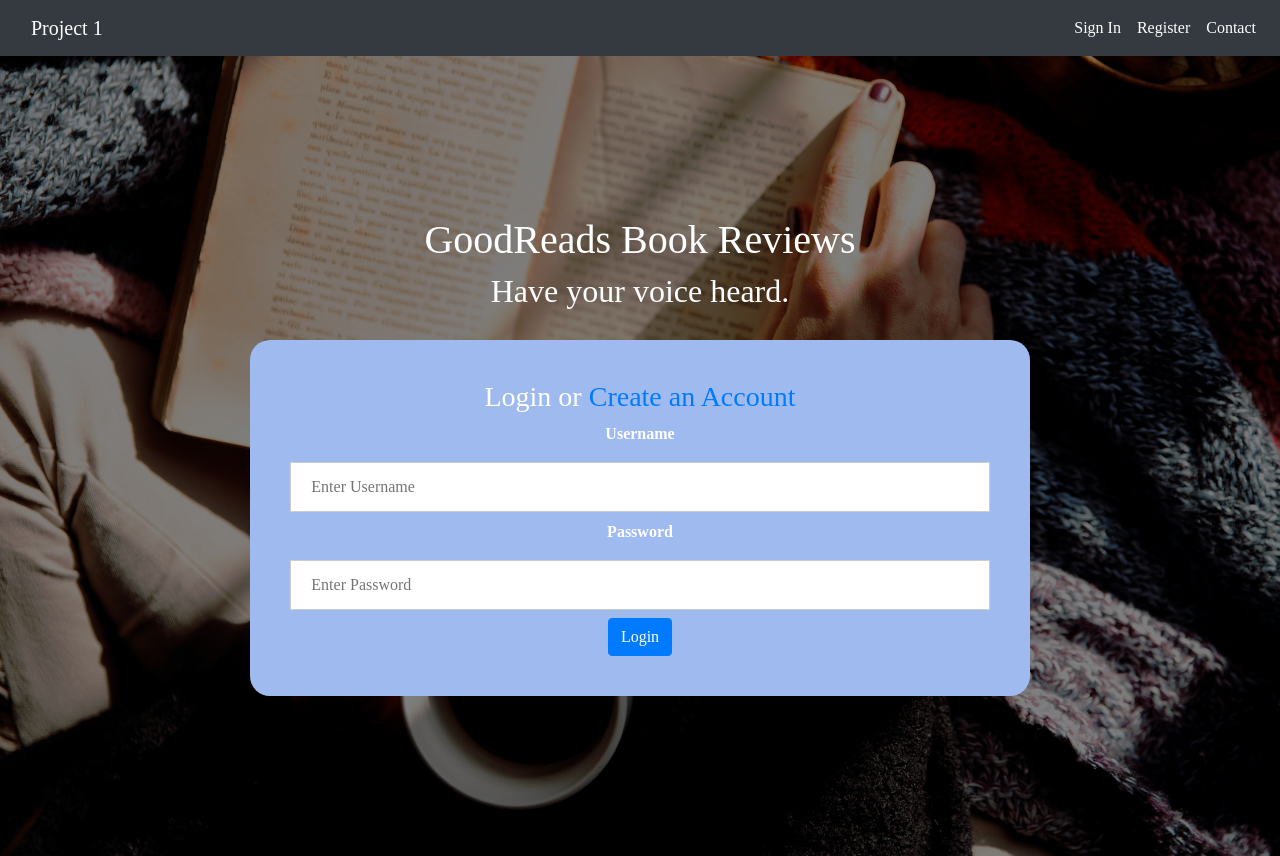
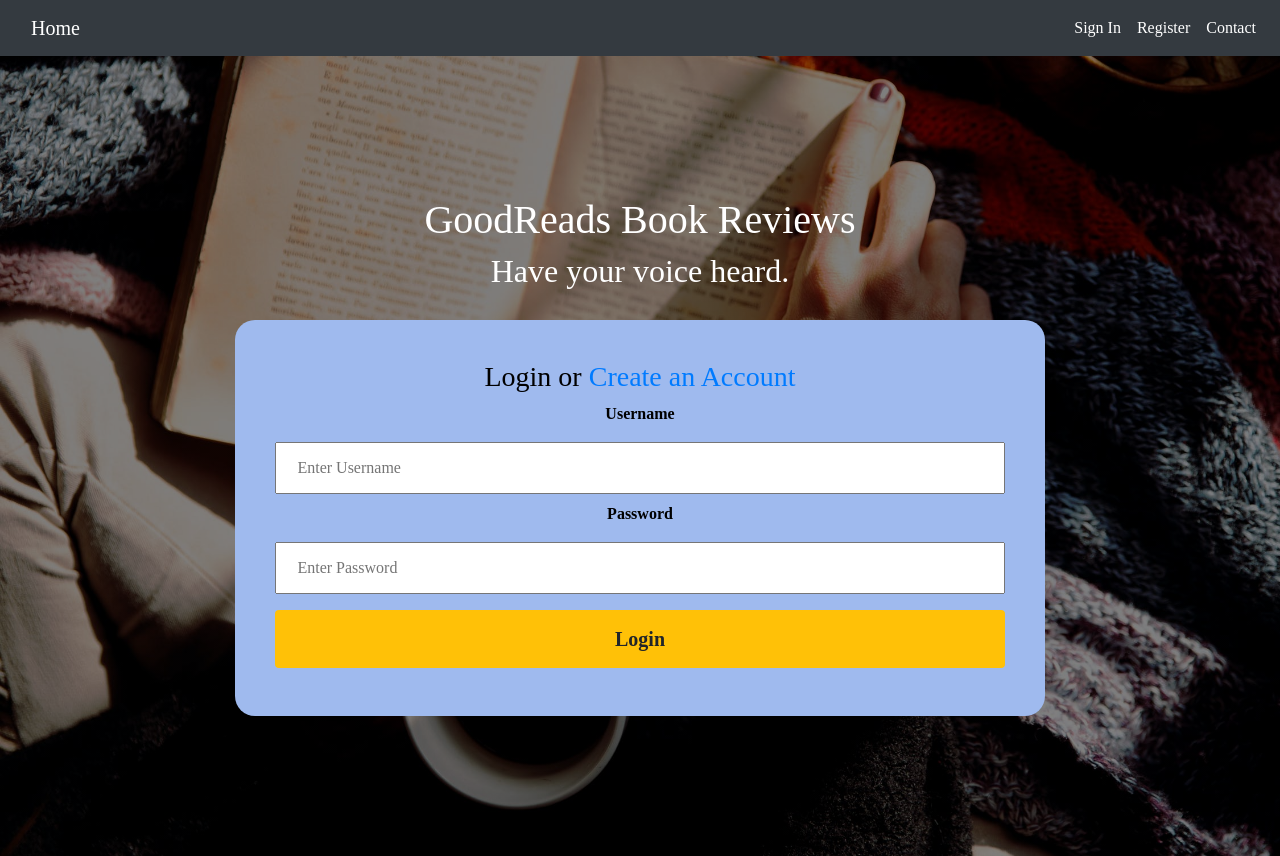
Before and after one commit to auschanh/Book-Reviews, a Flask app: page / in a window 1280 px wide. Run offline with Flask 2, Linux system fonts and the light colour scheme; some libraries are stand-ins or nearby versions; some web fonts are replaced.

Commit message:
refined all pages for design consistency

```diff
--- a/static/style.css
+++ b/static/style.css
@@ -168,7 +168,6 @@ hr {
   padding: 12px 20px;
   margin: 8px 0;
   display: inline-block;
-  border: 1px solid #ccc;
   box-sizing: border-box;
 }
 
@@ -227,6 +226,7 @@ button:hover {
   margin-top: 30px;
   padding: 40px;
   border-radius: 20px;
+  color: black;
 }
 
 /* CONTACT PAGE */
--- a/templates/books.html
+++ b/templates/books.html
@@ -1,4 +1,7 @@
 {% extends "layout.html" %}
+{% block title %}
+    books
+{% endblock %}
 {% block content %}
 <div class="row">
     <div class="col-sm-6">
--- a/templates/index.html
+++ b/templates/index.html
@@ -32,7 +32,7 @@
                                 <label for="psw"><b>Password</b></label>
                                 <input class="index_upass" type="password" placeholder="Enter Password" name="password" required>
 
-                                <button class="btn btn-primary" type="submit">Login</button>
+                                <button class="btn btn-warning" type="submit">Login</button>
 
                                 </div>
                             </form>
--- a/templates/layout.html
+++ b/templates/layout.html
@@ -4,7 +4,7 @@
     <meta charset="utf-8">
     <meta http-equiv="X-UA-Compatible" content="IE=edge">
     <title>
-        Project 1: {% block title %}{% endblock %}
+        Good Reads Reviews: {% block title %}{% endblock %}
     </title>
     <meta name="description" content="">
     <meta name="viewport" content="width=device-width, initial-scale=1">
@@ -18,7 +18,7 @@
         <div class="col-sm-4">
         <ul class="navbar-nav">
             <li class="nav-item">
-            <a class="navbar-brand" style="color: white" href="../">Project 1</a>
+            <a class="navbar-brand" style="color: white" href="../">Home</a>
             </li>
         </ul>
         </div>
--- a/templates/search.html
+++ b/templates/search.html
@@ -1,4 +1,7 @@
 {% extends "layout.html" %}
+{% block title %}
+    search
+{% endblock %}
 {% block content %}
 <section class="hero-image">
     <div class="hero-text">
@@ -12,6 +15,7 @@
 
         <h1 id="search-h1"> Look up your favourite reads! </h1>
         <h2 id="search-h2"> Or share your thoughts with other readers</h2>
+        <p> The most searched is "The Thief" (search this to see other comments/reviews) </p>
         <div id="search-page">
             <form action="/search" method="post">
                 <input class="form-control" type="search" placeholder="ISBN, Author, or Title" name="bookquery">
```
Also changed, not shown: templates/results.html (+5 -2 lines), 3 other files.
